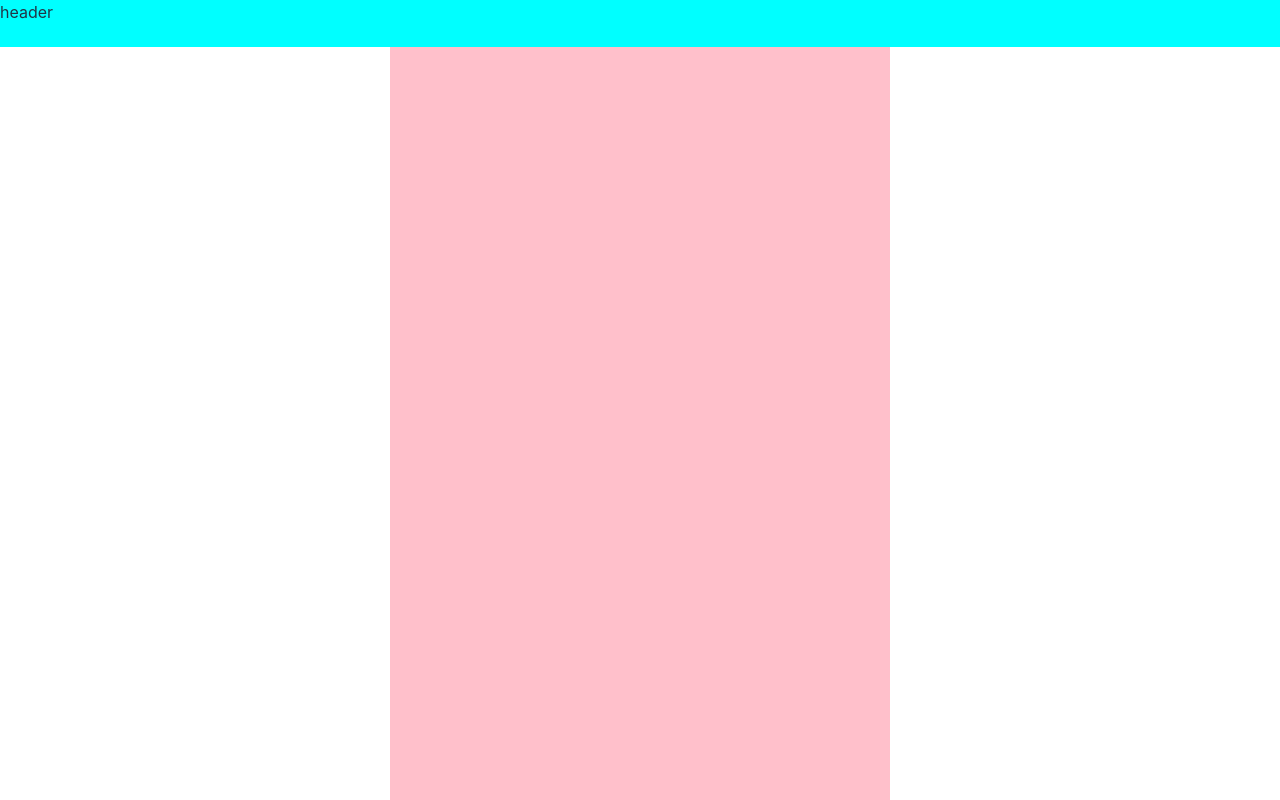
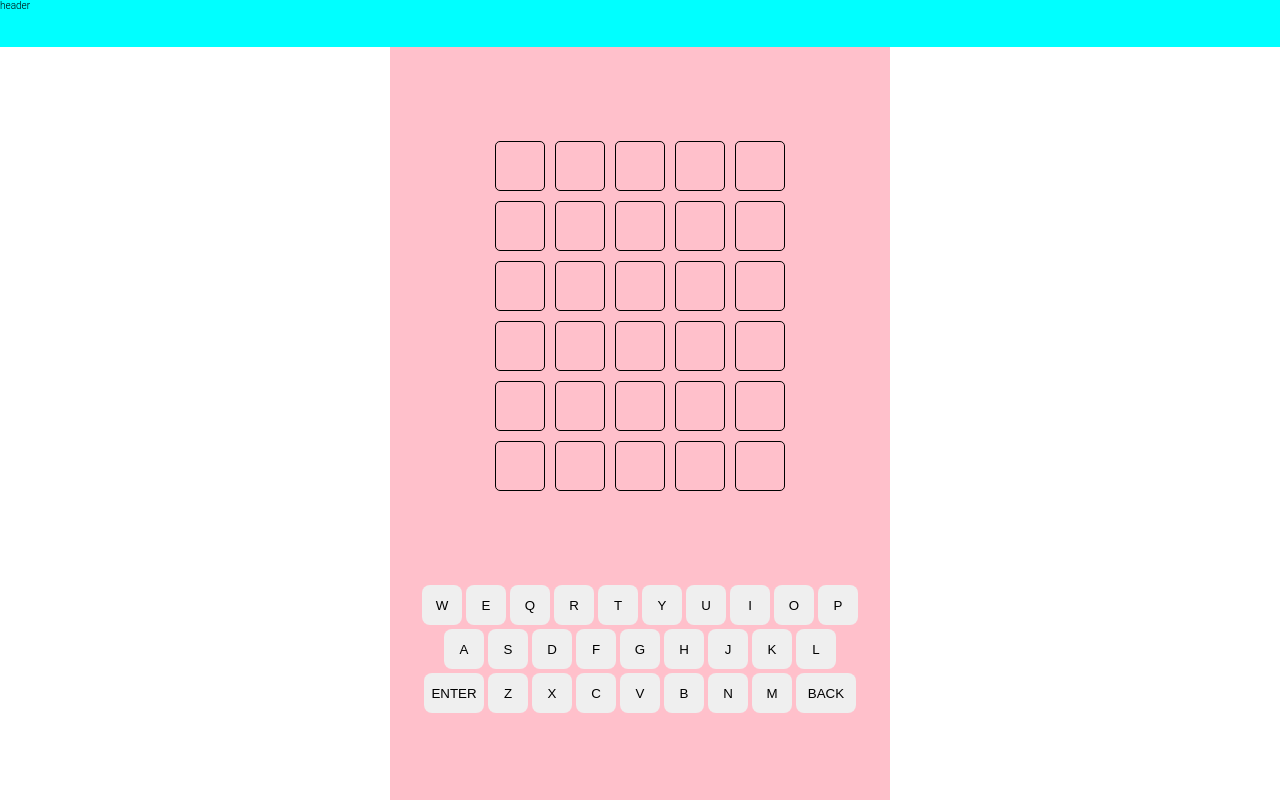
Before and after one commit to IdoLeshkowitz/wordle, a React (Vite) app: page /game-page in a window 1280 px wide. Built offline with nearby package versions, Linux system fonts and the light colour scheme.

Commit message:
game-main:

```diff
--- a/src/components/Display.tsx
+++ b/src/components/Display.tsx
@@ -1,4 +1,35 @@
-const Display =()=>{
-    return (<div className="display-container"></div>)
+const Display = () => {
+    return (<div className="display">
+        <div className="display-item"></div>
+        <div className="display-item"></div>
+        <div className="display-item"></div>
+        <div className="display-item"></div>
+        <div className="display-item"></div>
+        <div className="display-item"></div>
+        <div className="display-item"></div>
+        <div className="display-item"></div>
+        <div className="display-item"></div>
+        <div className="display-item"></div>
+        <div className="display-item"></div>
+        <div className="display-item"></div>
+        <div className="display-item"></div>
+        <div className="display-item"></div>
+        <div className="display-item"></div>
+        <div className="display-item"></div>
+        <div className="display-item"></div>
+        <div className="display-item"></div>
+        <div className="display-item"></div>
+        <div className="display-item"></div>
+        <div className="display-item"></div>
+        <div className="display-item"></div>
+        <div className="display-item"></div>
+        <div className="display-item"></div>
+        <div className="display-item"></div>
+        <div className="display-item"></div>
+        <div className="display-item"></div>
+        <div className="display-item"></div>
+        <div className="display-item"></div>
+        <div className="display-item"></div>
+    </div>)
 }
 export default Display;
--- a/src/components/Header.tsx
+++ b/src/components/Header.tsx
@@ -1,6 +1,6 @@
 const Header = ()=>{
     return (
-        <header className="game-header-container"> header </header>
+        <header className="game_page-header"> header </header>
     )
 }
 
--- a/src/components/Keyboard.tsx
+++ b/src/components/Keyboard.tsx
@@ -1,11 +1,40 @@
 const Keyboard = () => {
     return (
-        <div className="keyboard-container">
+        <div className="keyboard">
             <div className="keyboard-row">
-
+                <button className="keyboard-btn">W</button>
+                <button className="keyboard-btn">E</button>
+                <button className="keyboard-btn">Q</button>
+                <button className="keyboard-btn">R</button>
+                <button className="keyboard-btn">T</button>
+                <button className="keyboard-btn">Y</button>
+                <button className="keyboard-btn">U</button>
+                <button className="keyboard-btn">I</button>
+                <button className="keyboard-btn">O</button>
+                <button className="keyboard-btn">P</button>
             </div>
-            <div className="keyboard-row"></div>
-            <div className="keyboard-row"></div>
+            <div className="keyboard-row">
+                <button className="keyboard-btn">A</button>
+                <button className="keyboard-btn">S</button>
+                <button className="keyboard-btn">D</button>
+                <button className="keyboard-btn">F</button>
+                <button className="keyboard-btn">G</button>
+                <button className="keyboard-btn">H</button>
+                <button className="keyboard-btn">J</button>
+                <button className="keyboard-btn">K</button>
+                <button className="keyboard-btn">L</button>
+            </div>
+            <div className="keyboard-row">
+                <button className="keyboard-btn wide">ENTER</button>
+                <button className="keyboard-btn">Z</button>
+                <button className="keyboard-btn">X</button>
+                <button className="keyboard-btn">C</button>
+                <button className="keyboard-btn">V</button>
+                <button className="keyboard-btn">B</button>
+                <button className="keyboard-btn">N</button>
+                <button className="keyboard-btn">M</button>
+                <button className="keyboard-btn wide">BACK</button>
+            </div>
         </div>
     )
 }
--- /dev/null
+++ b/src/index.css
@@ -0,0 +1,84 @@
+:root {
+  font-family: "Roboto Light", sans-serif;
+  font-synthesis: none;
+  text-rendering: optimizeLegibility;
+  -webkit-font-smoothing: antialiased;
+  -moz-osx-font-smoothing: grayscale;
+  -webkit-text-size-adjust: 100%;
+  font-size: 10px;
+}
+
+body {
+  position: fixed;
+  top: 0;
+  bottom: 0;
+  left: 0;
+  right: 0;
+}
+
+button {
+  border-radius: 8px;
+  border: 1px solid transparent;
+  font-weight: 500;
+  cursor: pointer;
+}
+
+.game_page {
+  position: fixed;
+  right: 0;
+  left: 0;
+  bottom: 0;
+  top: 0;
+  display: flex;
+  flex-direction: column;
+}
+.game_page-header {
+  flex-basis: 50px;
+  background-color: aqua;
+  align-self: stretch;
+}
+.game_page-main {
+  background-color: pink;
+  height: 100%;
+  width: min(100%, 500px);
+  align-self: center;
+  display: flex;
+  flex-direction: column;
+}
+.game_page-main .keyboard {
+  flex-basis: 300px;
+  --keyboard-btn-height: 4rem;
+  --keyboard-btn-gap:calc(var(--keyboard-btn-height) / 10);
+  display: flex;
+  flex-direction: column;
+  row-gap: var(--keyboard-btn-gap);
+}
+.game_page-main .keyboard-row {
+  display: flex;
+  justify-content: center;
+  column-gap: var(--keyboard-btn-gap);
+}
+.game_page-main .keyboard-btn {
+  flex-basis: var(--keyboard-btn-height);
+  height: var(--keyboard-btn-height);
+}
+.game_page-main .keyboard .wide {
+  flex-basis: calc(var(--keyboard-btn-height) * 1.5);
+}
+.game_page-main .display {
+  --display-item-height: 5rem;
+  justify-content: center;
+  align-content: center;
+  display: grid;
+  grid-template-rows: repeat(6, var(--display-item-height));
+  grid-template-columns: repeat(5, var(--display-item-height));
+  flex-basis: 100%;
+  column-gap: 1rem;
+  row-gap: 1rem;
+}
+.game_page-main .display-item {
+  border: 1px solid black;
+  border-radius: 0.5rem;
+}
+
+/*# sourceMappingURL=index.css.map */
--- a/src/index.scss
+++ b/src/index.scss
@@ -1,78 +1,31 @@
-
 
 :root {
-  font-family: Inter, Avenir, Helvetica, Arial, sans-serif;
-  font-size: 16px;
-  line-height: 24px;
-  font-weight: 400;
-  color-scheme: light dark;
-  color: rgba(255, 255, 255, 0.87);
+  font-family: "Roboto Light", sans-serif;
   font-synthesis: none;
   text-rendering: optimizeLegibility;
   -webkit-font-smoothing: antialiased;
   -moz-osx-font-smoothing: grayscale;
   -webkit-text-size-adjust: 100%;
-}
-
-a {
-  font-weight: 500;
-  color: #646cff;
-  text-decoration: inherit;
-}
-
-a:hover {
-  color: #535bf2;
+  font-size: 10px;
 }
 
 body {
-  margin: 0;
-  display: flex;
-  place-items: center;
-  min-width: 320px;
-  min-height: 100vh;
-}
-
-h1 {
-  font-size: 3.2em;
-  line-height: 1.1;
+  position: fixed;
+  top: 0;
+  bottom: 0;
+  left: 0;
+  right: 0;
 }
 
 button {
   border-radius: 8px;
   border: 1px solid transparent;
-  padding: 0.6em 1.2em;
-  font-size: 1em;
   font-weight: 500;
-  font-family: inherit;
-  background-color: #1a1a1a;
   cursor: pointer;
-  transition: border-color 0.25s;
-}
-
-button:hover {
-  border-color: #646cff;
-}
-
-button:focus,
-button:focus-visible {
-  outline: 4px auto -webkit-focus-ring-color;
-}
-
-@media (prefers-color-scheme: light) {
-  :root {
-    color: #213547;
-    background-color: #ffffff;
-  }
-  a:hover {
-    color: #747bff;
-  }
-  button {
-    background-color: #f9f9f9;
-  }
 }
 
 
-.game_page_container {
+.game_page {
   position: fixed;
   right: 0;
   left: 0;
@@ -80,16 +33,55 @@ button:focus-visible {
   top: 0;
   display: flex;
   flex-direction: column;
-  & header {
+
+  &-header {
     flex-basis: 50px;
     background-color: aqua;
     align-self: stretch;
   }
 
-  & .game_main-area_container {
+  &-main {
     background-color: pink;
-    height : 100%;
-    width : min(100%,500px);
+    height: 100%;
+    width: min(100%, 500px);
     align-self: center;
+    display: flex;
+    flex-direction: column;
+
+    & .keyboard {
+      flex-basis: 300px;
+      --keyboard-btn-height: 4rem;
+      --keyboard-btn-gap :calc(var(--keyboard-btn-height) / 10);
+      display: flex; flex-direction: column; row-gap: var(--keyboard-btn-gap);
+      &-row{
+        display: flex;
+        justify-content: center;
+        column-gap:var(--keyboard-btn-gap);
+      }
+      &-btn{
+        flex-basis: var(--keyboard-btn-height);
+        height: var(--keyboard-btn-height);
+      }
+      & .wide {
+        flex-basis:calc(var(--keyboard-btn-height) * 1.5);
+      }
+    }
+
+    & .display {
+      --display-item-height: 5rem;
+      justify-content: center;
+      align-content: center;
+      display: grid;
+      grid-template-rows: repeat(6, var(--display-item-height));
+      grid-template-columns: repeat(5, var(--display-item-height));
+      flex-basis: 100%;
+      column-gap: 1rem;
+      row-gap: 1rem;
+
+      &-item {
+        border: 1px solid black;
+        border-radius: 0.5rem;
+      }
+    }
   }
 }
--- a/src/pages/Game.tsx
+++ b/src/pages/Game.tsx
@@ -4,11 +4,11 @@ import Display from "../components/Display";
 
 const Game = () => {
     return (
-        <div className="game_page_container">
+        <div className="game_page">
         <Header/>
-            <div className="game_main-area_container">
+            <div className="game_page-main">
+                <Display/>
                 <Keyboard/>
-                <Display/>
             </div>
         </div>
     )
```
Also changed, not shown: 1 other file (tests, documents, lock files or other folders).
